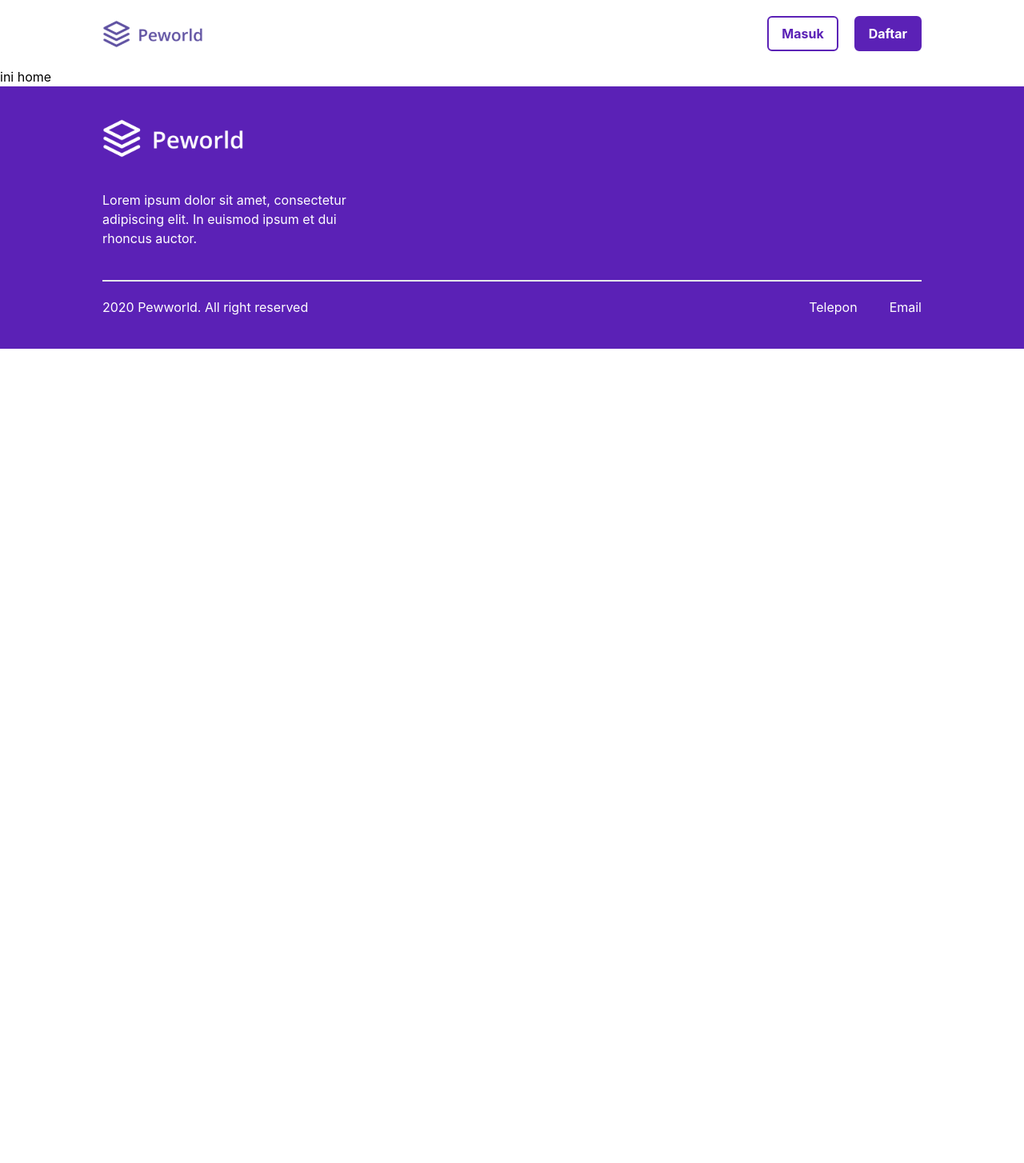
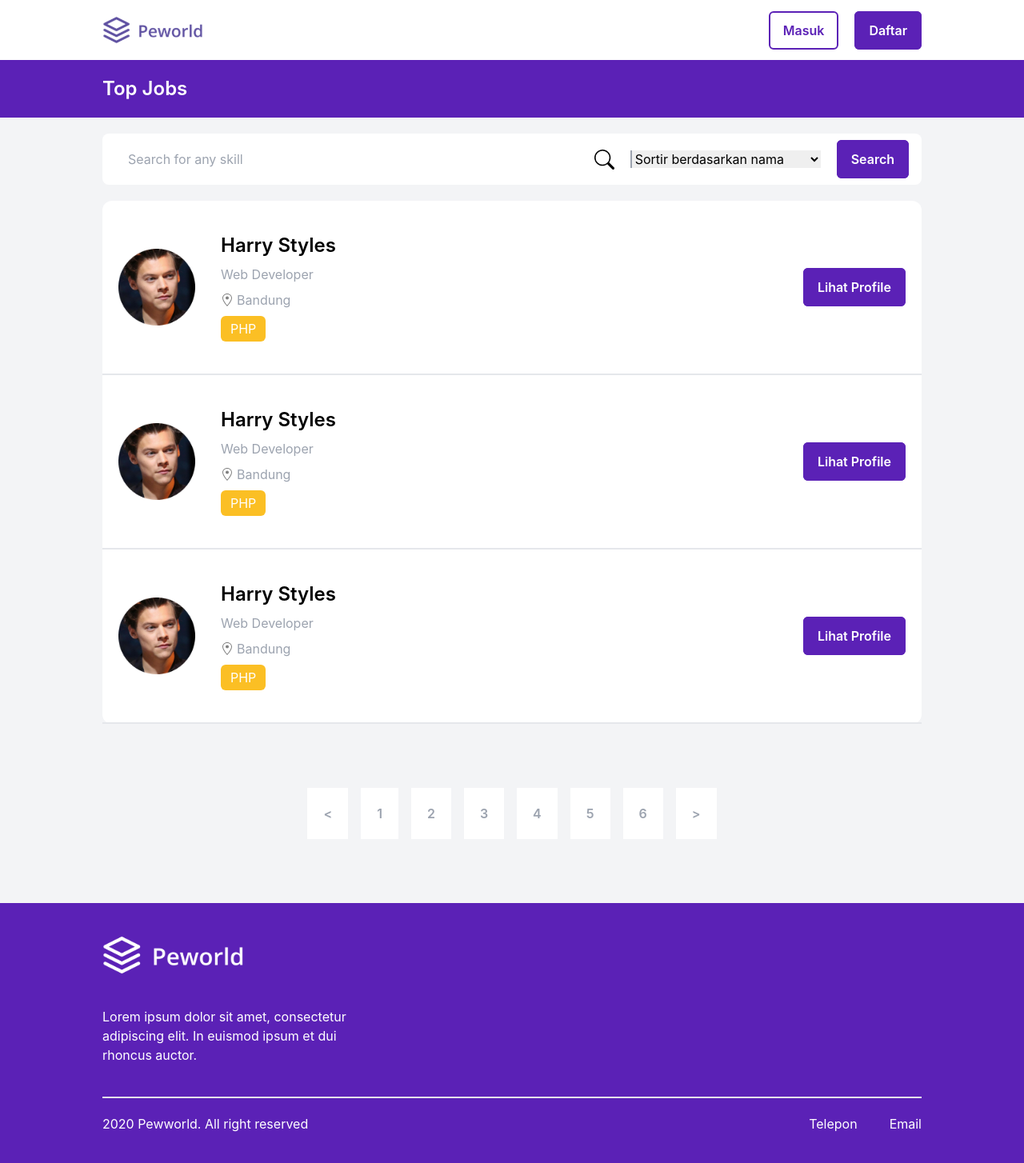
Before and after one commit to bravo-indo/febravo, a React (Create React App) app: page /home in a window 1280 px wide. Shown: the top 1454 px of the page at 80% size. Before the commit the page ends 800 px from the top, so only its background shows below. Built offline with nearby package versions, Linux system fonts and the light colour scheme.

Commit message:
ada perubahan pada komponen button,  add UserCard, home page done

```diff
--- a/package.json
+++ b/package.json
@@ -9,6 +9,7 @@
     "@testing-library/user-event": "^12.1.10",
     "react": "^17.0.2",
     "react-dom": "^17.0.2",
+    "react-dropdown": "^1.9.2",
     "react-icons": "^4.2.0",
     "react-router-dom": "^5.2.0",
     "react-scripts": "4.0.3",
--- a/src/components/Button.js
+++ b/src/components/Button.js
@@ -1,16 +1,23 @@
 import React from "react";
+import { Link } from "react-router-dom";
 
-function Button({ label, isPrimary }) {
+function Button({ label, isPrimary, to }) {
   return (
     <div>
       {isPrimary ? (
-        <button className="rounded-md py-2 px-4 bg-purple-800 text-white border-2 border-purple-800 font-bold">
+        <Link
+          to={to}
+          className="rounded-md py-3 px-4 bg-purple-800 text-white border-2 border-purple-800 font-semibold"
+        >
           {label}
-        </button>
+        </Link>
       ) : (
-        <button className="rounded-md py-2 px-4 border-2 border-purple-800 text-purple-800 font-bold bg-white">
+        <Link
+          to={to}
+          className="rounded-md py-3 px-4 border-2 border-purple-800 text-purple-800 font-semibold bg-white"
+        >
           {label}
-        </button>
+        </Link>
       )}
     </div>
   );
--- a/src/components/Header.js
+++ b/src/components/Header.js
@@ -1,13 +1,14 @@
 import React from "react";
+import { Link } from "react-router-dom";
 import { Logo } from "../assets";
 import Button from "./Button";
 
 function Header() {
   return (
-    <nav className="flex flex-row justify-between items-center px-32 py-5">
-      <button>
+    <nav className="flex flex-row justify-between items-center px-32 py-5 sticky top-0 bg-white">
+      <Link to="/">
         <img src={Logo} alt="logo" />
-      </button>
+      </Link>
       <div className="space-x-5 flex flex-row">
         <Button label="Masuk" />
         <Button label="Daftar" isPrimary />
--- /dev/null
+++ b/src/components/UserCard.js
@@ -0,0 +1,28 @@
+import React from "react";
+import { GoLocation } from "react-icons/go";
+
+import Button from "./Button";
+
+function UserCard({ img, name, role, location, skill }) {
+  return (
+    <div className=" flex flex-row space-x-8 px-5 py-10 items-center border-b-2 border-gray-200">
+      <img src={img} alt="user" className="w-24 h-24" />
+      <div className="space-y-2 flex-1">
+        <h4 className="text-2xl font-semibold">{name}</h4>
+        <h5 className="text-gray-400">{role}</h5>
+        <div className="flex flex-row items-center space-x-1">
+          <GoLocation color="gray" />{" "}
+          <p className="text-gray-400">{location}</p>
+        </div>
+        <div className="flex flex-row space-x-3">
+          <p className="bg-yellow-400 text-white py-1 px-3 rounded-md">
+            {skill}
+          </p>
+        </div>
+      </div>
+      <Button label="Lihat Profile" isPrimary />
+    </div>
+  );
+}
+
+export default UserCard;
--- a/src/pages/Home.js
+++ b/src/pages/Home.js
@@ -1,11 +1,91 @@
-import React from "react"
+import React from "react";
+import { BsSearch } from "react-icons/bs";
+import { GoLocation } from "react-icons/go";
+import { dummyuser1 } from "../assets";
+import Button from "../components/Button";
+import UserCard from "../components/UserCard";
 
 function Home() {
-    return (
-        <div>
-            <p>ini home</p>
+  return (
+    <main>
+      <section className="px-32 bg-purple-800 py-5">
+        <p className="text-white text-2xl font-semibold">Top Jobs</p>
+      </section>
+      <section className="bg-gray-100 px-32 py-5">
+        <div className="flex flex-row items-center space-x-5 bg-white px-4 py-1 rounded-lg">
+          <input
+            type="text"
+            placeholder="Search for any skill"
+            className="p-4 flex-1 focus:outline-none"
+          />
+          <button>
+            <BsSearch size={25} />
+          </button>
+          <select className="border-l-2 border-gray-400 focus:outline-none">
+            <option value="name">Sortir berdasarkan nama</option>
+            <option value="skill">Sortir berdasarkan Skill</option>
+            <option value="location">Sortir berdasarkan Lokasi</option>
+            <option value="freelance">Sortir berdasarkan freelance</option>
+            <option value="fulltime">Sortir berdasarkan fulltime</option>
+          </select>
+          <Button label="Search" isPrimary />
         </div>
-    )
+      </section>
+      <section className="bg-gray-100 px-32">
+        <div className="rounded-xl bg-white">
+          <UserCard
+            img={dummyuser1}
+            name="Harry Styles"
+            location="Bandung"
+            role="Web Developer"
+            skill="PHP"
+          />
+          <UserCard
+            img={dummyuser1}
+            name="Harry Styles"
+            location="Bandung"
+            role="Web Developer"
+            skill="PHP"
+          />
+          <UserCard
+            img={dummyuser1}
+            name="Harry Styles"
+            location="Bandung"
+            role="Web Developer"
+            skill="PHP"
+          />
+        </div>
+      </section>
+      <section className="bg-gray-100 py-20">
+        <div className="flex flex-row justify-center items-center space-x-4">
+          <button className="bg-white p-5 text-gray-400 font-semibold ">
+            {"<"}
+          </button>
+          <button className="bg-white p-5 text-gray-400 font-semibold ">
+            1
+          </button>
+          <button className="bg-white p-5 text-gray-400 font-semibold ">
+            2
+          </button>
+          <button className="bg-white p-5 text-gray-400 font-semibold ">
+            3
+          </button>
+          <button className="bg-white p-5 text-gray-400 font-semibold ">
+            4
+          </button>
+          <button className="bg-white p-5 text-gray-400 font-semibold ">
+            5
+          </button>
+          <button className="bg-white p-5 text-gray-400 font-semibold ">
+            6
+          </button>
+          <button className="bg-white p-5 text-gray-400 font-semibold ">
+            {">"}
+          </button>
+        </div>
+      </section>
+    </main>
+  );
 }
 
-export default Home
+export default Home;
```
Also changed, not shown: 1 other file (tests, documents, lock files or other folders).
